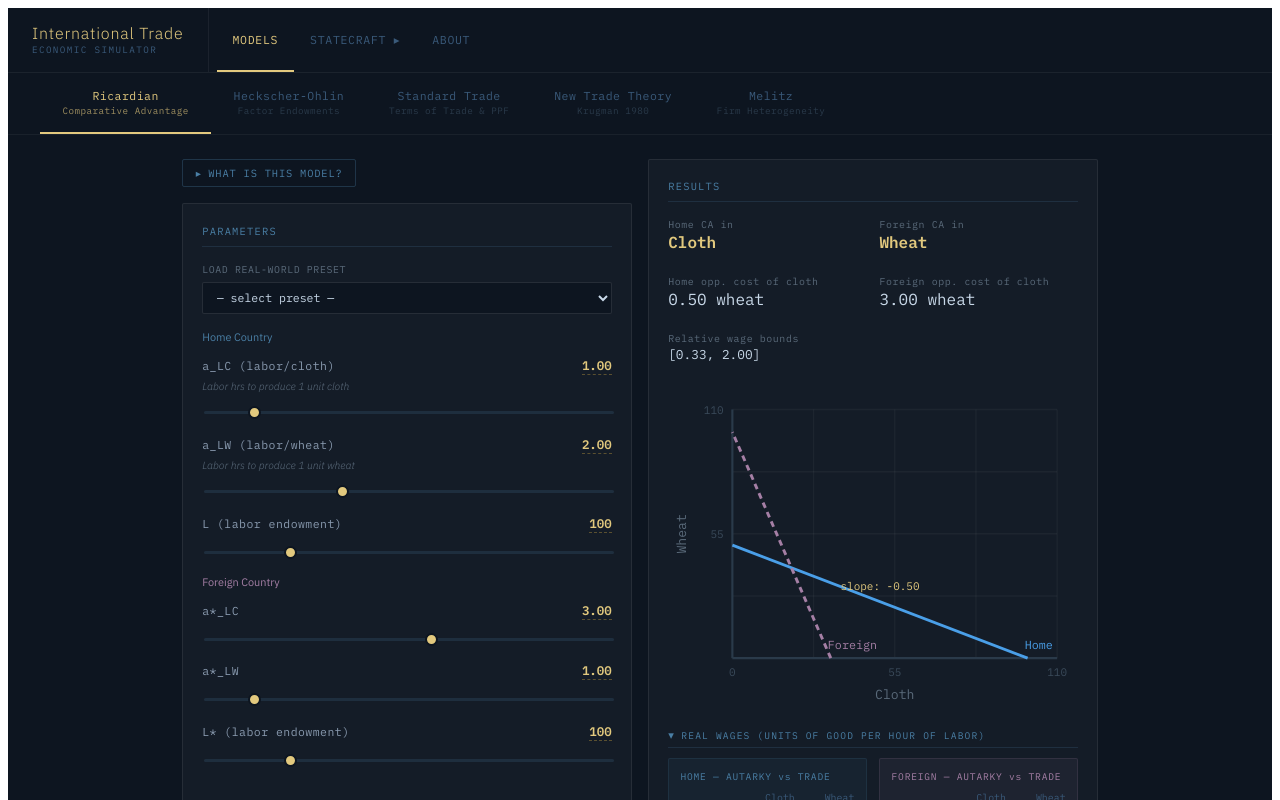
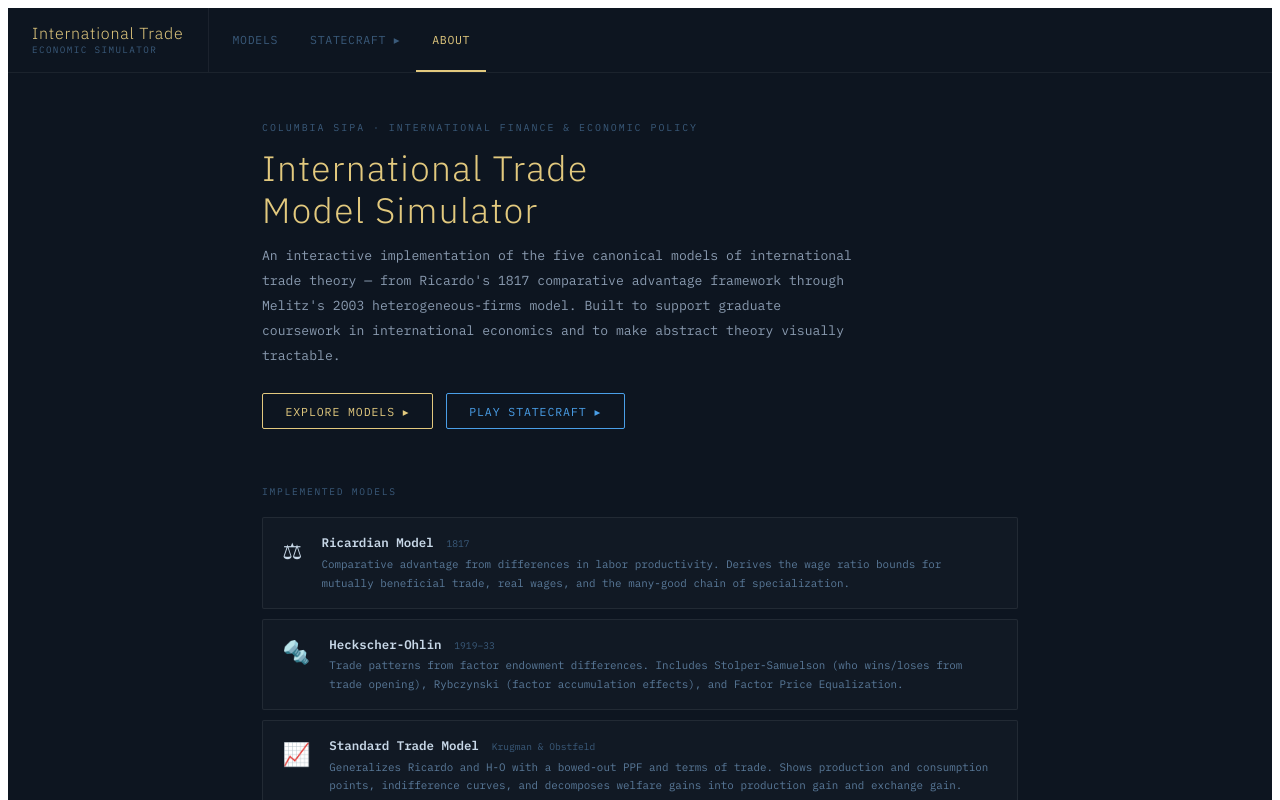
Before and after one commit to jae2185/trade-simulator, a React (Vite) app: page / in a window 1280 px wide. Shown: the top 800 px of the page. Built offline with nearby package versions, Linux system fonts and the light colour scheme.

Commit message:
land on About page

```diff
--- a/src/App.jsx
+++ b/src/App.jsx
@@ -2089,7 +2089,7 @@ function MelitzModel() {
 
 // ─── MAIN APP ────────────────────────────────────────────────────────────────
 
-import { Routes, Route, Link, useLocation } from 'react-router-dom';
+import { Routes, Route, Link, useLocation, Navigate } from 'react-router-dom';
 
 const MODELS = [
   { id: "ricardian", label: "Ricardian", subtitle: "Comparative Advantage", Component: RicardianModel },
@@ -2130,7 +2130,7 @@ function AboutPage() {
           An interactive implementation of the five canonical models of international trade theory — from Ricardo's 1817 comparative advantage framework through Melitz's 2003 heterogeneous-firms model. Built to support graduate coursework in international economics and to make abstract theory visually tractable.
         </p>
         <div style={{ display: "flex", gap: "0.8rem", flexWrap: "wrap" }}>
-          <a href="/" style={{
+          <a href="/models" style={{
             fontFamily: mono, fontSize: "0.72rem", letterSpacing: "0.08em",
             padding: "0.6rem 1.4rem", background: "none",
             border: `1px solid ${gold}`, color: gold, borderRadius: "2px", textDecoration: "none",
@@ -2237,9 +2237,9 @@ function Nav() {
           <div style={{ fontSize: "0.58rem", color: "#3a5a7a", letterSpacing: "0.15em", textTransform: "uppercase", fontFamily: "'IBM Plex Mono', monospace" }}>Economic Simulator</div>
         </div>
         <div className="nav-links" style={{ display: "flex", alignItems: "stretch" }}>
-          <Link to="/" style={linkStyle("/")}>MODELS</Link>
+          <Link to="/models" style={linkStyle("/models")}>MODELS</Link>
           <Link to="/game" style={linkStyle("/game")}>STATECRAFT ▸</Link>
-          <Link to="/about" style={linkStyle("/about")}>ABOUT</Link>
+          <Link to="/" style={linkStyle("/")}>ABOUT</Link>
         </div>
       </div>
       {/* Mobile hamburger */}
@@ -2254,7 +2254,7 @@ function Nav() {
           background: "#0d1520", borderBottom: "1px solid rgba(255,255,255,0.08)",
           display: "flex", flexDirection: "column", padding: "0.5rem 1.5rem 1rem",
         }}>
-          {[["/" , "MODELS"], ["/game", "STATECRAFT ▸"], ["/about", "ABOUT"]].map(([path, label]) => (
+          {[["/" , "ABOUT"], ["/models", "MODELS"], ["/game", "STATECRAFT ▸"]].map(([path, label]) => (
             <Link key={path} to={path} onClick={() => setMenuOpen(false)} style={{
               fontFamily: "'IBM Plex Mono', monospace", fontSize: "0.8rem", color: loc.pathname === path ? "#e2c97e" : "#5a7a9a",
               padding: "0.7rem 0", borderBottom: "1px solid rgba(255,255,255,0.04)", textDecoration: "none",
@@ -2393,9 +2393,10 @@ export default function App() {
       `}</style>
       <Nav />
       <Routes>
-        <Route path="/" element={<SimulatorPage />} />
+        <Route path="/" element={<AboutPage />} />
+        <Route path="/models" element={<SimulatorPage />} />
         <Route path="/game" element={<EconomicStatecraft />} />
-        <Route path="/about" element={<AboutPage />} />
+        <Route path="/about" element={<Navigate to="/" replace />} />
       </Routes>
     </div>
   );
```
